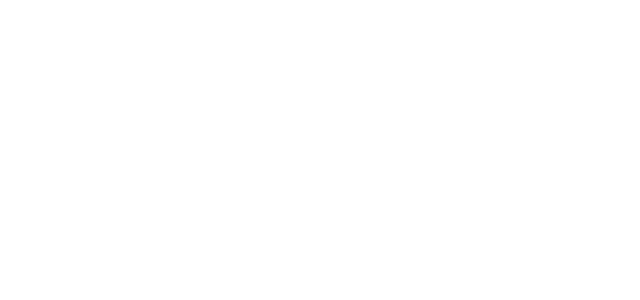
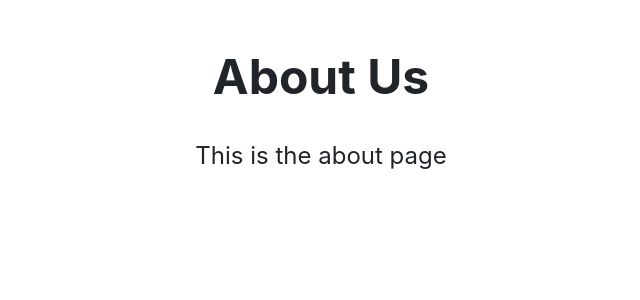
Before and after one commit to kbuika/health-monitor, a React (Create React App) app in the folder web app/: page /about-us in a window 1280 px wide. Shown: the top 300 px of the page, without its empty margins (319-959 px from the left). Built offline with nearby package versions, Linux system fonts and the light colour scheme.

Commit message:
Added about-us page and added item on Nav

```diff
--- a/web app/package.json
+++ b/web app/package.json
@@ -11,7 +11,7 @@
     "chart.js": "^2.9.3",
     "react": "^16.12.0",
     "react-bootstrap": "^1.0.0-beta.16",
-    "react-chartjs-2": "^2.8.0",
+    "react-chartjs-2": "^2.9.0",
     "react-dom": "^16.12.0",
     "react-router-dom": "^5.1.2",
     "react-scripts": "3.1.1",
--- a/web app/src/App.css
+++ b/web app/src/App.css
@@ -143,3 +143,22 @@
   margin-top: 5%;
   text-align: center;
 }
+
+.about-us {
+  text-align: center;
+  margin: 3em 0em 5em 0em;
+
+}
+
+.about-us-title {
+  font-weight: bolder;
+  font-size: 3em;
+}
+
+.about-us-text {
+  margin: 2em 0em 0em 0em;
+}
+
+.about-us-text-p {
+  font-size: 1.5em;
+}
--- a/web app/src/App.js
+++ b/web app/src/App.js
@@ -8,6 +8,7 @@
 import TemperatureGraph from "../src/components/graphs/temperatureGraph";
 import BloodPressureGraph from "../src/components/graphs/bloodPressureGraph";
 import PulseGraph from "../src/components/graphs/pulseGraph";
+import AboutUsPage from './components/pages/AboutUsPage';
 
 
 function App() {
@@ -22,6 +23,7 @@
         <Route path="/vitals/graphs/temperatureGraph" component={TemperatureGraph} />
         <Route path="/vitals/graphs/bloodpressureGraph" component={BloodPressureGraph} />
         <Route path="/vitals/graph/pulseGraph" component={PulseGraph} />
+        <Route path="/about-us" component={AboutUsPage} />
 
       </Switch>
     </Router>
--- a/web app/src/components/graphs/bloodPressureGraph.js
+++ b/web app/src/components/graphs/bloodPressureGraph.js
@@ -1,7 +1,7 @@
 import React, { PureComponent } from 'react';
 import {Line} from 'react-chartjs-2';
-import { HomeContext } from "../state-management/context";
-import HomeProvider from "../state-management/provider/HomeProvider";
+// import { HomeContext } from "../state-management/context";
+// import HomeProvider from "../state-management/provider/HomeProvider";
 import socketIOClient from "socket.io-client";
 
 let i = 0;
--- a/web app/src/components/graphs/pulseGraph.js
+++ b/web app/src/components/graphs/pulseGraph.js
@@ -1,7 +1,7 @@
 import React, { PureComponent } from 'react';
 import {Line} from 'react-chartjs-2';
-import { HomeContext } from "../state-management/context";
-import HomeProvider from "../state-management/provider/HomeProvider";
+// import { HomeContext } from "../state-management/context";
+// import HomeProvider from "../state-management/provider/HomeProvider";
 import socketIOClient from "socket.io-client";
 
 let i = 0;
--- a/web app/src/components/graphs/temperatureGraph.js
+++ b/web app/src/components/graphs/temperatureGraph.js
@@ -1,8 +1,8 @@
 
 import React, { Component } from 'react'
 import {Line} from 'react-chartjs-2';
-import { HomeContext } from "../state-management/context";
-import HomeProvider from "../state-management/provider/HomeProvider";
+// import { HomeContext } from "../state-management/context";
+// import HomeProvider from "../state-management/provider/HomeProvider";
 import socketIOClient from "socket.io-client";
 
 
--- /dev/null
+++ b/web app/src/components/pages/AboutUsPage.js
@@ -0,0 +1,18 @@
+import React from 'react'
+
+function AboutUsPage() {
+    return (
+        <div className='about-us'>
+            <div >
+                <h1 className='about-us-title'>About Us </h1>
+            </div>
+            <div className='about-us-text'>
+                <p className='about-us-text-p'>
+                    This is the about page
+                </p>
+            </div>
+        </div>
+    )
+}
+
+export default AboutUsPage
--- a/web app/src/components/pages/HomePage.js
+++ b/web app/src/components/pages/HomePage.js
@@ -15,18 +15,22 @@
                 {context => (
                 <div>
                     <Navbar collapseOnSelect expand="lg" bg="green" variant="white">
-                        <Navbar.Brand href="#" className="logo">
+                        <Navbar.Brand href="/" className="logo">
                         <i className="fas fa-heartbeat"></i>
                                         <i style={{fontSize: "20px"}}>Health Monitor</i>
                         </Navbar.Brand>
                         <Navbar.Toggle aria-controls="responsive-navbar-nav" />
                         <Navbar.Collapse id="responsive-navbar-nav">
 
-                            <Nav style={{marginLeft: "60%"}}>
-                            <Nav.Link href="#">Patient Lists</Nav.Link>
-                            <Nav.Link eventKey={2} href="#">
-                                Dr. Bashir
-                            </Nav.Link>
+                        <Nav style={{marginLeft: "40%"}}>
+                                <Nav.Link eventKey={2} href="/login">
+                                    Dr. Bashir
+                                </Nav.Link>
+                            </Nav>
+                            <Nav style={{ marginLeft: '10%'}}>
+                                <Nav.Link eventKey={2} href="/about-us" >
+                                    About us
+                                </Nav.Link>
                             </Nav>
                         </Navbar.Collapse>
                     </Navbar>
--- a/web app/src/components/pages/RecordsPage.js
+++ b/web app/src/components/pages/RecordsPage.js
@@ -3,9 +3,9 @@
 import { Link } from "react-router-dom";
 import { HomeContext } from "../state-management/context";
 import HomeProvider from "../state-management/provider/HomeProvider";
-import TemperatureGraph from "../graphs/temperatureGraph";
-import BloodPressureGraph from "../graphs/bloodPressureGraph";
-import PulseGraph from "../graphs/pulseGraph";
+// import TemperatureGraph from "../graphs/temperatureGraph";
+// import BloodPressureGraph from "../graphs/bloodPressureGraph";
+// import PulseGraph from "../graphs/pulseGraph";
 
 
 class RecordsPage extends Component {
@@ -17,19 +17,23 @@
                 <HomeContext.Consumer>
                     {context => (
                         <div>
-                        <Navbar collapseOnSelect expand="lg" bg="green" variant="white">
-                        <Navbar.Brand href="#" className="logo">
+                        <Navbar collapseOnSelect expand="lg" bg="green" variant="white" >
+                        <Navbar.Brand href="/" className="logo">
                         <i className="fas fa-heartbeat logo-heart"></i>
                                         <i style={{fontSize: "20px"}}>Health Monitor</i>
                         </Navbar.Brand>
                         <Navbar.Toggle aria-controls="responsive-navbar-nav" />
                         <Navbar.Collapse id="responsive-navbar-nav">
 
-                            <Nav style={{marginLeft: "60%"}}>
-                            <Link to="/home" style={{marginTop: "10px"}}>Patient Lists</Link>
-                            <Nav.Link eventKey={2} to="/login">
-                                Dr. Bashir
-                            </Nav.Link>
+                        <Nav style={{marginLeft: "40%"}}>
+                                <Nav.Link eventKey={2} href="/login">
+                                    Dr. Bashir
+                                </Nav.Link>
+                            </Nav>
+                            <Nav style={{ marginLeft: '10%'}}>
+                                <Nav.Link eventKey={2} href="/about-us" >
+                                    About us
+                                </Nav.Link>
                             </Nav>
                         </Navbar.Collapse>
                         </Navbar>
@@ -140,11 +144,14 @@
 
                 <div className="graphs">
                             <h4 classname="graph-header" style={{marginBottom: "5%"}}>Graphical Representation Of Vitals</h4>
-                            <TemperatureGraph />
+                            {/* <TemperatureGraph /> */}
+                            <Link to="/vitals/graphs/temperatureGraph">Temp</Link>
                             <hr />
-                            <BloodPressureGraph />
+                            {/* <BloodPressureGraph /> */}
+                            <Link to='/vitals/graphs/bloodpressureGraph'>Blood</Link>
                             <hr />
-                            <PulseGraph />
+                            {/* <PulseGraph /> */}
+                            <Link to='/vitals/graphs/pulseGraph'>Pulse</Link>
 
                             <div style={{marginTop: "10%"}}>
                                 <Link  style={{color: "white"}} >
--- a/web app/src/components/pages/patientRecordsPage.js
+++ b/web app/src/components/pages/patientRecordsPage.js
@@ -3,9 +3,9 @@
 import { Link } from "react-router-dom";
 import { HomeContext } from "../state-management/context";
 import HomeProvider from "../state-management/provider/HomeProvider";
-import TemperatureGraph from "../graphs/temperatureGraph";
-import BloodPressureGraph from "../graphs/bloodPressureGraph";
-import PulseGraph from "../graphs/pulseGraph";
+// import TemperatureGraph from "../graphs/temperatureGraph";
+// import BloodPressureGraph from "../graphs/bloodPressureGraph";
+// import PulseGraph from "../graphs/pulseGraph";
 
 class RecordsPage extends Component {
 
@@ -20,17 +20,22 @@
                     {context => (
                         <div>
                         <Navbar collapseOnSelect expand="lg" bg="green" variant="white">
-                        <Navbar.Brand href="#" className="logo">
+                        <Navbar.Brand href="/" className="logo">
                         <i className="fas fa-heartbeat logo-heart"></i>
                                         <i style={{fontSize: "20px"}}>Health Monitor</i>
                         </Navbar.Brand>
                         <Navbar.Toggle aria-controls="responsive-navbar-nav" />
                         <Navbar.Collapse id="responsive-navbar-nav">
 
-                            <Nav style={{marginLeft: "60%"}}>
-                            <Nav.Link eventKey={2} to="/login">
-                                Dr. Bashir
-                            </Nav.Link>
+                            <Nav style={{marginLeft: "40%"}}>
+                                <Nav.Link eventKey={2} to="/login">
+                                    Dr. Bashir
+                                </Nav.Link>
+                            </Nav>
+                            <Nav style={{ marginLeft: '10%'}}>
+                                <Nav.Link eventKey={2} to="/about-us" >
+                                    About us
+                                </Nav.Link>
                             </Nav>
                         </Navbar.Collapse>
                         </Navbar>
```
Also changed, not shown: 2 other files (tests, documents, lock files or other folders).
